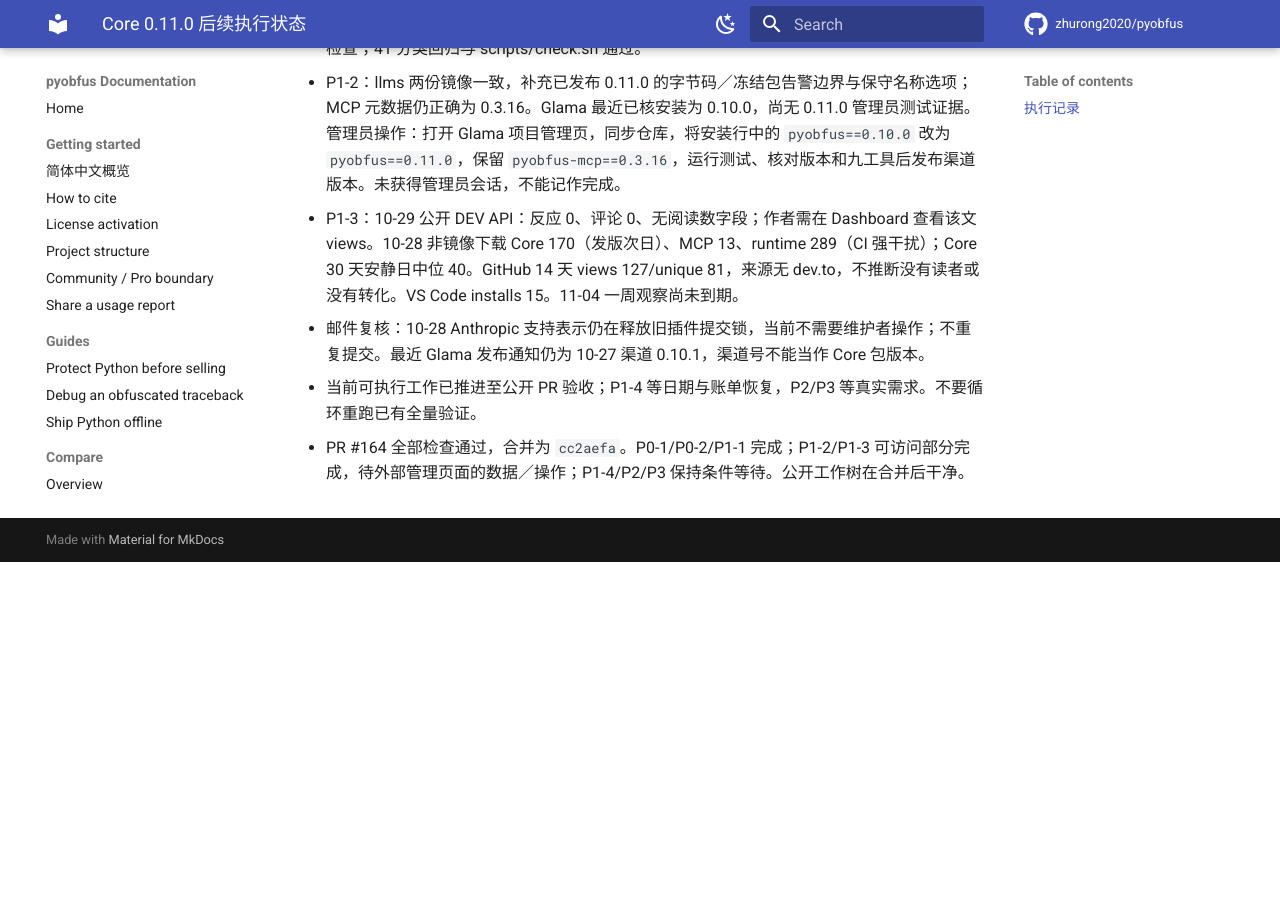
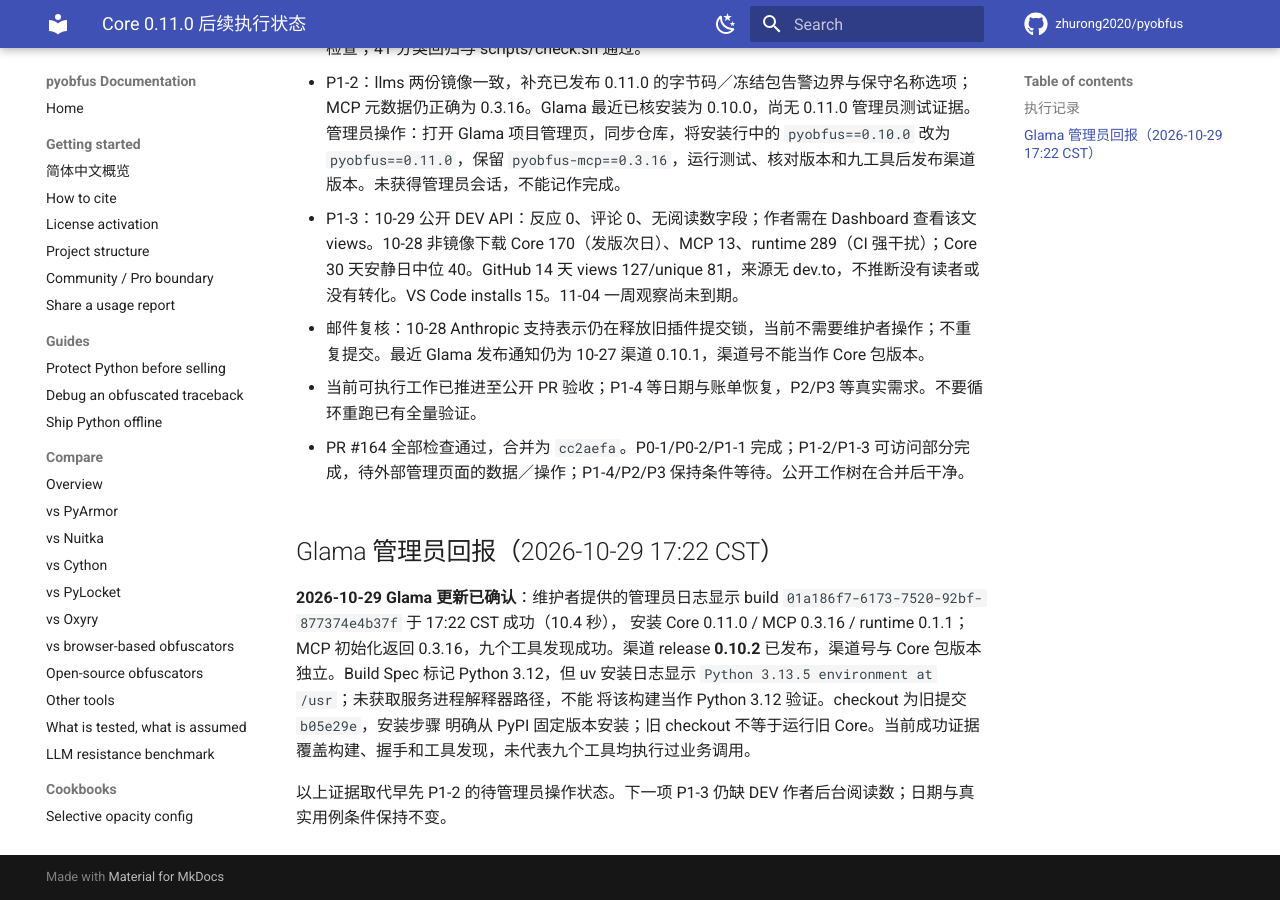
Before and after one commit to zhurong2020/pyobfus, an MkDocs documentation site: the page built from docs/POST_011_PROGRESS_2026-10-29.md, in a window 1280 px wide and 900 px high, scrolled down 1389 px. Built offline with MkDocs 1.6.1 and Material for MkDocs 9.7.7, drawn with Linux system fonts in a browser that asks for light colours; comment, search, counter and statistics services are not loaded; before the commit the page ends 1951 px from its top, so only the background shows below that; some of the changed text lies outside the part shown.

Commit message:
docs: confirm Glama Core 0.11.0 build and channel release

```diff
--- a/docs/POST_011_PROGRESS_2026-10-29.md
+++ b/docs/POST_011_PROGRESS_2026-10-29.md
@@ -9,7 +9,7 @@
 | P0-1 | 清理旧状态与冷启动入口 | 完成（PR #164） | TODO、AGENTS、CLAUDE、roadmap、跨项目索引与 memory 一致；历史归档保留 |
 | P0-2 | 目标解释器运行公开包产物 | 验证通过 | Python 3.10/3.15 各自执行多模块产物、异常还原、新诊断样例；只做定向验证 |
 | P1-1 | 收窄纯文档 CI | 完成（PR #164） | 审核 CITATION 等文件读取依赖；保留代码／依赖／工作流完整检查，补分类回归 |
-| P1-2 | 采用入口与渠道版本 | 本地入口已补；Glama 待管理员操作 | 核查 Glama 实际 Core、llms、模板、能力元数据；记录需要人工操作的具体事项 |
+| P1-2 | 采用入口与渠道版本 | 完成：Glama 0.10.2 已发布 | Core 0.11.0 / MCP 0.3.16，构建、握手、九工具发现成功；解释器差异见下方 |
 | P1-3 | DEV 与发布反馈 | 公开数据已核；阅读数待作者后台 | 10-29 09:43 后首日数据；11-04 09:43 后一周复查；不把下载尖峰归因于文章 |
 | P1-4 | 私有仓同步与成本 | 等待 11-01 | 先确认账单解除、触发去重与超时，再推送本地提交和必要 Guard |
 | P2-1 | 真实案例选择下一项功能 | 等待真实阻塞 | 导入环／动态访问正确性优先；L3 方法、嵌套、资源密钥按条件 gate |
@@ -35,3 +35,17 @@
 - 当前可执行工作已推进至公开 PR 验收；P1-4 等日期与账单恢复，P2/P3 等真实需求。不要循环重跑已有全量验证。
 
 - PR #164 全部检查通过，合并为 `cc2aefa`。P0-1/P0-2/P1-1 完成；P1-2/P1-3 可访问部分完成，待外部管理页面的数据／操作；P1-4/P2/P3 保持条件等待。公开工作树在合并后干净。
+
+## Glama 管理员回报（2026-10-29 17:22 CST）
+
+**2026-10-29 Glama 更新已确认**：维护者提供的管理员日志显示 build
+`01a186f7-6173-7520-92bf-877374e4b37f` 于 17:22 CST 成功（10.4 秒），
+安装 Core 0.11.0 / MCP 0.3.16 / runtime 0.1.1；MCP 初始化返回
+0.3.16，九个工具发现成功。渠道 release **0.10.2** 已发布，渠道号与
+Core 包版本独立。Build Spec 标记 Python 3.12，但 uv 安装日志显示
+`Python 3.13.5 environment at /usr`；未获取服务进程解释器路径，不能
+将该构建当作 Python 3.12 验证。checkout 为旧提交 `b05e29e`，安装步骤
+明确从 PyPI 固定版本安装；旧 checkout 不等于运行旧 Core。当前成功证据
+覆盖构建、握手和工具发现，未代表九个工具均执行过业务调用。
+
+以上证据取代早先 P1-2 的待管理员操作状态。下一项 P1-3 仍缺 DEV 作者后台阅读数；日期与真实用例条件保持不变。
```
Also changed, not shown: docs/CURRENT_PLAN_ZH.md (+10 -0 lines), docs/DISTRIBUTION_CHANNELS.md (+13 -1 lines).
